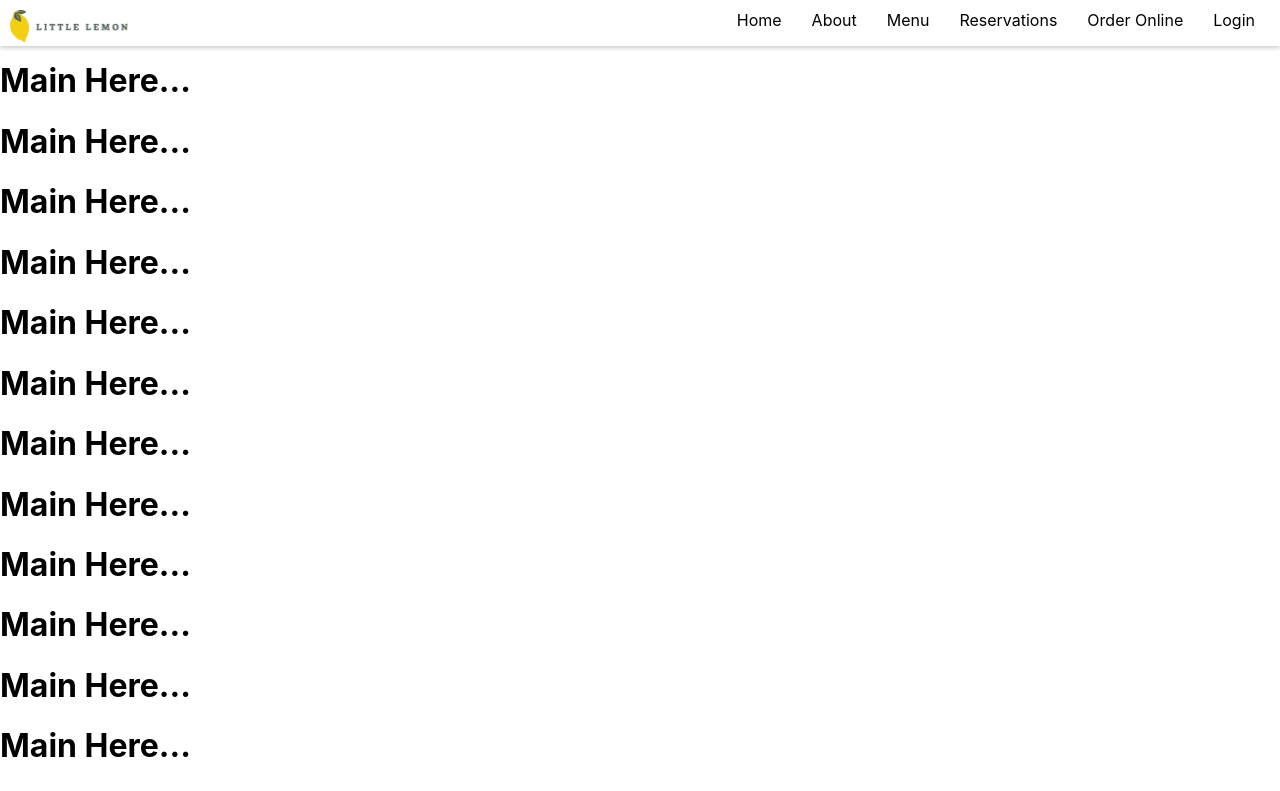
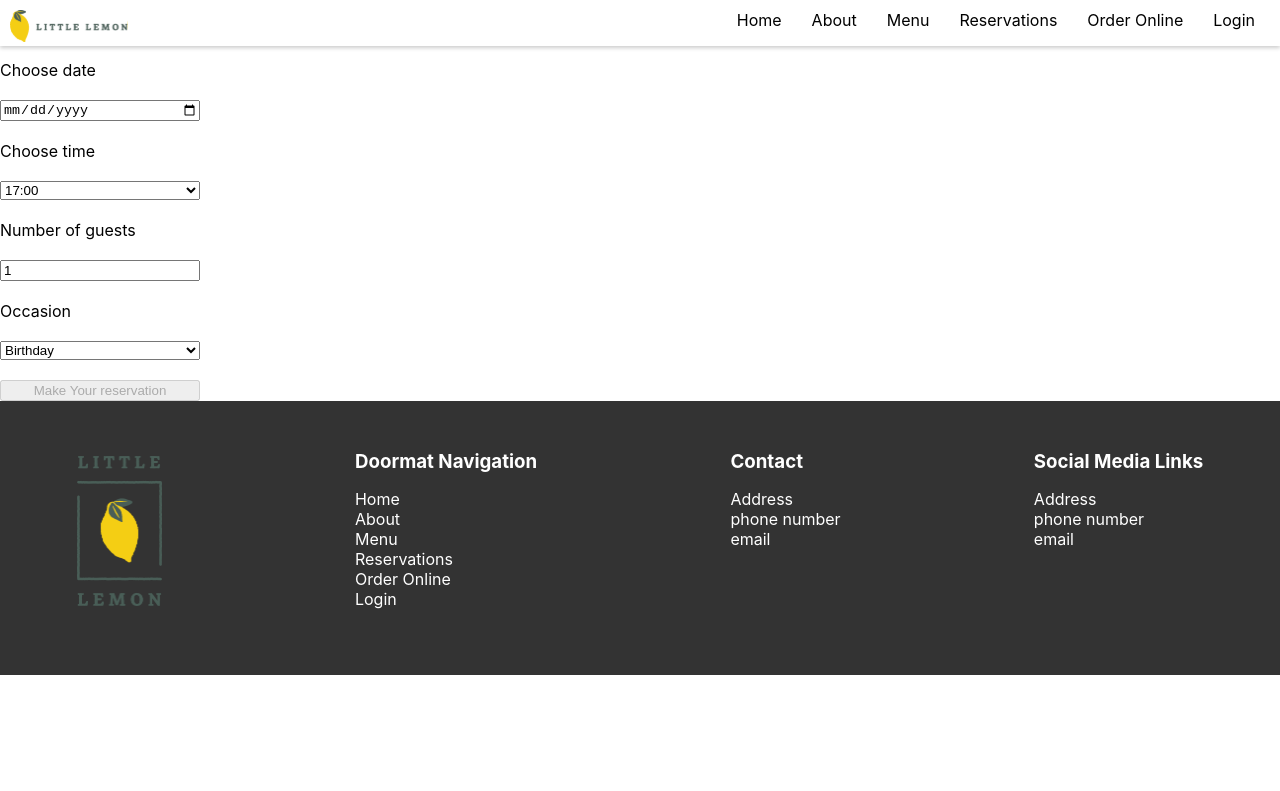
Before and after one commit to PooyaTarashi/Prowject, a React (Create React App) app: page /reservations in a window 1280 px wide. Shown: the top 791 px of the page. Built offline with nearby package versions, Linux system fonts and the light colour scheme.

Commit message:
add reservation form

```diff
--- /dev/null
+++ b/src/HomePage.js
@@ -0,0 +1,53 @@
+const HomePage = () => {
+    return (
+        <div>
+            <br/>
+            <br/>
+            <h1>Main Here...</h1>
+            <h1>Main Here...</h1>
+            <h1>Main Here...</h1>
+            <h1>Main Here...</h1>
+            <h1>Main Here...</h1>
+            <h1>Main Here...</h1>
+            <h1>Main Here...</h1>
+            <h1>Main Here...</h1>
+            <h1>Main Here...</h1>
+            <h1>Main Here...</h1>
+            <h1>Main Here...</h1>
+            <h1>Main Here...</h1>
+            <h1>Main Here...</h1>
+            <h1>Main Here...</h1>
+            <h1>Main Here...</h1>
+            <h1>Main Here...</h1>
+            <h1>Main Here...</h1>
+            <h1>Main Here...</h1>
+            <h1>Main Here...</h1>
+            <h1>Main Here...</h1>
+            <h1>Main Here...</h1>
+            <h1>Main Here...</h1>
+            <h1>Main Here...</h1>
+            <h1>Main Here...</h1>
+            <h1>Main Here...</h1>
+            <h1>Main Here...</h1>
+            <h1>Main Here...</h1>
+            <h1>Main Here...</h1>
+            <h1>Main Here...</h1>
+            <h1>Main Here...</h1>
+            <h1>Main Here...</h1>
+            <h1>Main Here...</h1>
+            <h1>Main Here...</h1>
+            <h1>Main Here...</h1>
+            <h1>Main Here...</h1>
+            <h1>Main Here...</h1>
+            <h1>Main Here...</h1>
+            <h1>Main Here...</h1>
+            <h1>Main Here...</h1>
+            <h1>Main Here...</h1>
+            <h1>Main Here...</h1>
+            <h1>Main Here...</h1>
+            <h1>Main Here...</h1>
+        </div>
+    );
+}
+
+export default HomePage;
--- /dev/null
+++ b/src/components/BookingForm.js
@@ -0,0 +1,76 @@
+import { useState } from "react";
+
+const BookingForm = ({ availableTimes, dispatch, selectedDate, setSelectedDate }) => {
+    const style = {
+        display: 'grid',
+        maxWidth: '200px',
+        gap: '20px'
+    };
+
+    // const [ date, setDate ] = useState(new Date());
+    const [ time, setTime ] = useState(availableTimes[0]);
+    const [ number, setNumber ] = useState(1);
+    const [ occasion, setOccasion ] = useState('Birthday');
+
+    const [ touched, setTouched ] = useState(false);
+
+    const handleSubmit = (e) => {
+        e.preventDefault();
+        alert(`${time}\n${number}\n${occasion}`);
+        clearForm();
+    }
+
+    const handleDataChange = (e) => {
+        const newDate = e.target.value;
+        setSelectedDate(newDate);
+        dispatch({ type: 'UPDATE_DATE', date: newDate })
+    }
+
+    const clearForm = () => {
+        /////////////////////////////////////////
+        setTime('17:00');
+        setNumber(1);
+        setOccasion('Birthday');
+    }
+
+    const buttonActivated = () => {
+        return (
+            // typeof selectedDate === 'string' &&
+            touched &&
+            (time === '17:00' || time === '18:00' || time === '19:00' || time === '20:00' || time === '21:00' || time === '22:00') &&
+            number > 0 &&
+            number < 10
+        );
+    }
+
+    return (
+        <form style={style} onSubmit={ handleSubmit }>
+            <br/>
+            <br/>
+            <label htmlFor="res-date">Choose date</label>
+            <input type="date" id="res-date" onChange={ handleDataChange } onFocus={ () => setTouched(true) } value={ selectedDate } />
+
+            <label htmlFor="res-time">Choose time</label>
+            <select id="res-time" onChange={ e => setTime(e.target.value) } value={time}>
+                <option>17:00</option>
+                <option>18:00</option>
+                <option>19:00</option>
+                <option>20:00</option>
+                <option>21:00</option>
+                <option>22:00</option>
+            </select>
+
+            <label htmlFor="guests">Number of guests</label>
+            <input type="number" placeholder="1" min="1" max="10" id="guests" onChange={ e => setNumber(Number(e.target.value)) } value={number} />
+
+            <label htmlFor="occasion">Occasion</label>
+            <select id="occasion" value={occasion} onChange={ e => setOccasion(e.target.value) }>
+                <option>Birthday</option>
+                <option>Anniversary</option>
+            </select>
+            <input type="submit" disabled={!buttonActivated()} value="Make Your reservation" onChange={ e => setOccasion(e.target.value) } />
+        </form>
+    );
+}
+
+export default BookingForm;
--- /dev/null
+++ b/src/components/BookingPage.js
@@ -0,0 +1,31 @@
+import { useReducer, useState } from "react";
+import BookingForm from "./BookingForm";
+
+const initializeTimes = () => {
+    return ['17:00', '18:00', '19:00', '20:00', '21:00', '22:00'];
+}
+
+const updateTimes = (state, action) => {
+    switch (action.type) {
+        case 'UPDATE_DATE':
+            return ['17:00', '18:00', '19:00', '20:00', '21:00', '22:00'];
+        default:
+            return state;
+    }
+}
+
+const BookingPage = () => {
+    const [ availableTimes, dispatch ] = useReducer(updateTimes, initializeTimes());
+    const [ selectedDate, setSelectedDate ] = useState('');
+
+    return (
+        <BookingForm
+            availableTimes={availableTimes}
+            dispatch={dispatch}
+            selectedDate={selectedDate}
+            setSelectedDate={setSelectedDate}
+        />
+    );
+}
+
+export default BookingPage;
--- a/src/components/Main.js
+++ b/src/components/Main.js
@@ -1,51 +1,18 @@
+import { Routes, Route } from "react-router-dom";
+import HomePage from "../HomePage";
+import BookingPage from "./BookingPage"
+
 const Main = () => {
     return (
       <main>
-        <br/>
-        <br/>
-        <h1>Main Here...</h1>
-        <h1>Main Here...</h1>
-        <h1>Main Here...</h1>
-        <h1>Main Here...</h1>
-        <h1>Main Here...</h1>
-        <h1>Main Here...</h1>
-        <h1>Main Here...</h1>
-        <h1>Main Here...</h1>
-        <h1>Main Here...</h1>
-        <h1>Main Here...</h1>
-        <h1>Main Here...</h1>
-        <h1>Main Here...</h1>
-        <h1>Main Here...</h1>
-        <h1>Main Here...</h1>
-        <h1>Main Here...</h1>
-        <h1>Main Here...</h1>
-        <h1>Main Here...</h1>
-        <h1>Main Here...</h1>
-        <h1>Main Here...</h1>
-        <h1>Main Here...</h1>
-        <h1>Main Here...</h1>
-        <h1>Main Here...</h1>
-        <h1>Main Here...</h1>
-        <h1>Main Here...</h1>
-        <h1>Main Here...</h1>
-        <h1>Main Here...</h1>
-        <h1>Main Here...</h1>
-        <h1>Main Here...</h1>
-        <h1>Main Here...</h1>
-        <h1>Main Here...</h1>
-        <h1>Main Here...</h1>
-        <h1>Main Here...</h1>
-        <h1>Main Here...</h1>
-        <h1>Main Here...</h1>
-        <h1>Main Here...</h1>
-        <h1>Main Here...</h1>
-        <h1>Main Here...</h1>
-        <h1>Main Here...</h1>
-        <h1>Main Here...</h1>
-        <h1>Main Here...</h1>
-        <h1>Main Here...</h1>
-        <h1>Main Here...</h1>
-        <h1>Main Here...</h1>
+        <Routes>
+          <Route path="/" element={<HomePage />} />
+          <Route path="/about" element={<HomePage />} />
+          <Route path="/menu" element={<HomePage />} />
+          <Route path="/reservations" element={<BookingPage />} />
+          <Route path="/order-online" element={<HomePage />} />
+          <Route path="/login" element={<HomePage />} />
+        </Routes>
       </main>
     );
 }
--- a/src/components/Nav.js
+++ b/src/components/Nav.js
@@ -1,13 +1,15 @@
+import { Link } from "react-router-dom";
+
 const Nav = () => {
     return (
         <nav>
             <ul>
-                <li><a href='#home'>Home</a></li>
-                <li><a href='#about'>About</a></li>
-                <li><a href='#menu'>Menu</a></li>
-                <li><a href='#reservations'>Reservations</a></li>
-                <li><a href='#order-online'>Order Online</a></li>
-                <li><a href='#login'>Login</a></li>
+                <li><Link to='/'>Home</Link></li>
+                <li><Link to='/about'>About</Link></li>
+                <li><Link to='/menu'>Menu</Link></li>
+                <li><Link to='/reservations'>Reservations</Link></li>
+                <li><Link to='/order-online'>Order Online</Link></li>
+                <li><Link to='/login'>Login</Link></li>
             </ul>
         </nav>
     );
--- a/src/index.js
+++ b/src/index.js
@@ -3,11 +3,14 @@ import ReactDOM from 'react-dom/client';
 import './index.css';
 import App from './App';
 import reportWebVitals from './reportWebVitals';
+import { BrowserRouter } from 'react-router-dom';
 
 const root = ReactDOM.createRoot(document.getElementById('root'));
 root.render(
   <React.StrictMode>
-    <App />
+    <BrowserRouter>
+      <App />
+    </BrowserRouter>
   </React.StrictMode>
 );
 
```
